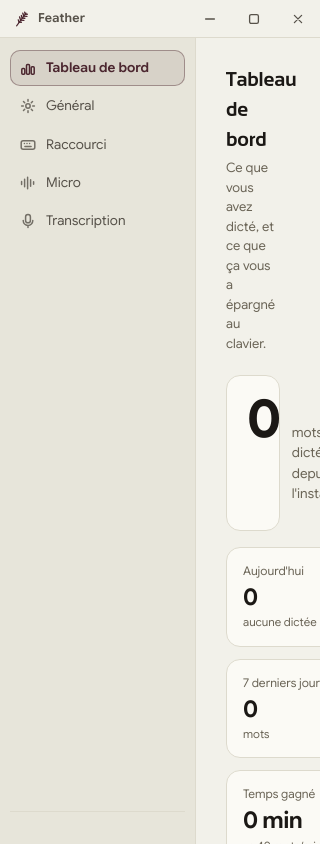
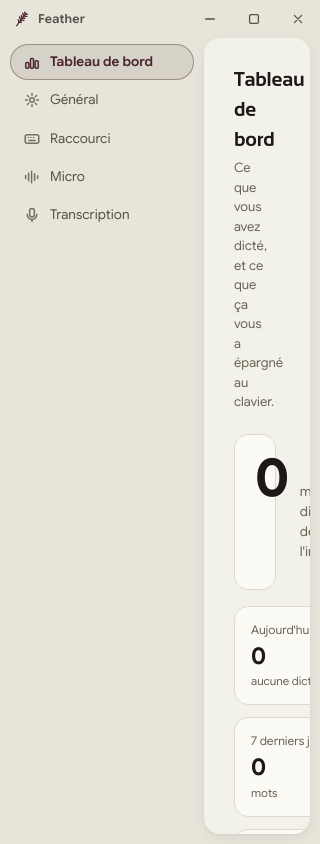
Before and after one commit to quentiinct/feather, an Electron app: page src/renderer/settings/index.html in a window 320 px wide. Drawn offline with Linux system fonts and the light colour scheme; no server answers.

Commit message:
feat(ui): fond la barre latérale dans la fenêtre
La barre latérale était cernée sur trois côtés : sa bordure droite, le trait
de la barre de titre qui traversait toute la largeur, et un troisième
au-dessus du numéro de version. Trois lignes dures pour séparer deux zones
qui appartiennent à la même fenêtre.

La fenêtre entière prend désormais le ton qu'avait la barre latérale : celle-ci
n'est plus un pavé rapporté, elle est le sol de l'application, avec la barre de
titre. Le contenu monte d'un cran de clarté, s'arrondit et prend une ombre
douce. Plus aucun trait : la hiérarchie des surfaces fait le travail que
faisaient les bordures.

Les sections deviennent des pastilles. Un rectangle arrondi se lit encore comme
une case de tableau, une pastille comme un onglet posé.

```diff
--- a/src/renderer/settings/app.css
+++ b/src/renderer/settings/app.css
@@ -115,7 +115,7 @@ body {
 }
 
 body {
-  background: var(--surface);
+  background: var(--surface-sunken);
   color: var(--ink);
   font-family: var(--font-body);
   font-size: 14px;
@@ -131,8 +131,7 @@ body {
   align-items: center;
   justify-content: space-between;
   padding-left: 14px;
-  border-bottom: 1px solid var(--border);
-  background: var(--surface);
+  background: transparent;
   -webkit-app-region: drag;
   user-select: none;
 }
@@ -205,14 +204,14 @@ body {
 
 .shell {
   display: grid;
-  grid-template-columns: 196px 1fr;
+  grid-template-columns: 204px 1fr;
   height: calc(100% - 38px);
+  padding: 0 10px 10px 0;
 }
 
 .sidebar {
-  border-right: 1px solid var(--border);
-  background: var(--surface-sunken);
-  padding: 12px 10px;
+  background: transparent;
+  padding: 6px 10px 12px;
   display: flex;
   flex-direction: column;
   gap: 2px;
@@ -223,9 +222,9 @@ body {
   display: flex;
   align-items: center;
   gap: 10px;
-  padding: 8px 10px;
+  padding: 8px 14px;
   border: 0;
-  border-radius: var(--radius);
+  border-radius: 999px;
   background: transparent;
   color: var(--ink-secondary);
   font: inherit;
@@ -305,8 +304,7 @@ body {
 
 .sidebar-footer {
   margin-top: auto;
-  padding: 10px;
-  border-top: 1px solid var(--border);
+  padding: 10px 14px;
   font-size: 11.5px;
   color: var(--ink-muted);
   display: flex;
@@ -318,6 +316,9 @@ body {
   overflow-y: auto;
   padding: 26px 30px 40px;
   scrollbar-gutter: stable;
+  background: var(--surface);
+  border-radius: 16px;
+  box-shadow: var(--shadow);
 }
 
 /* Barre de défilement discrète : la barre native de Chromium jure avec le reste. */
@@ -332,6 +333,10 @@ body {
   border-radius: 5px;
   border: 3px solid var(--surface);
   background-clip: padding-box;
+}
+
+.sidebar::-webkit-scrollbar-thumb {
+  border-color: var(--surface-sunken);
 }
 
 .content::-webkit-scrollbar-thumb:hover,
@@ -1107,6 +1112,7 @@ input[type='range'] {
   text-decoration: underline;
 }
 
+
 @media (prefers-reduced-motion: reduce) {
   * {
     animation-duration: 0.01ms !important;
```
